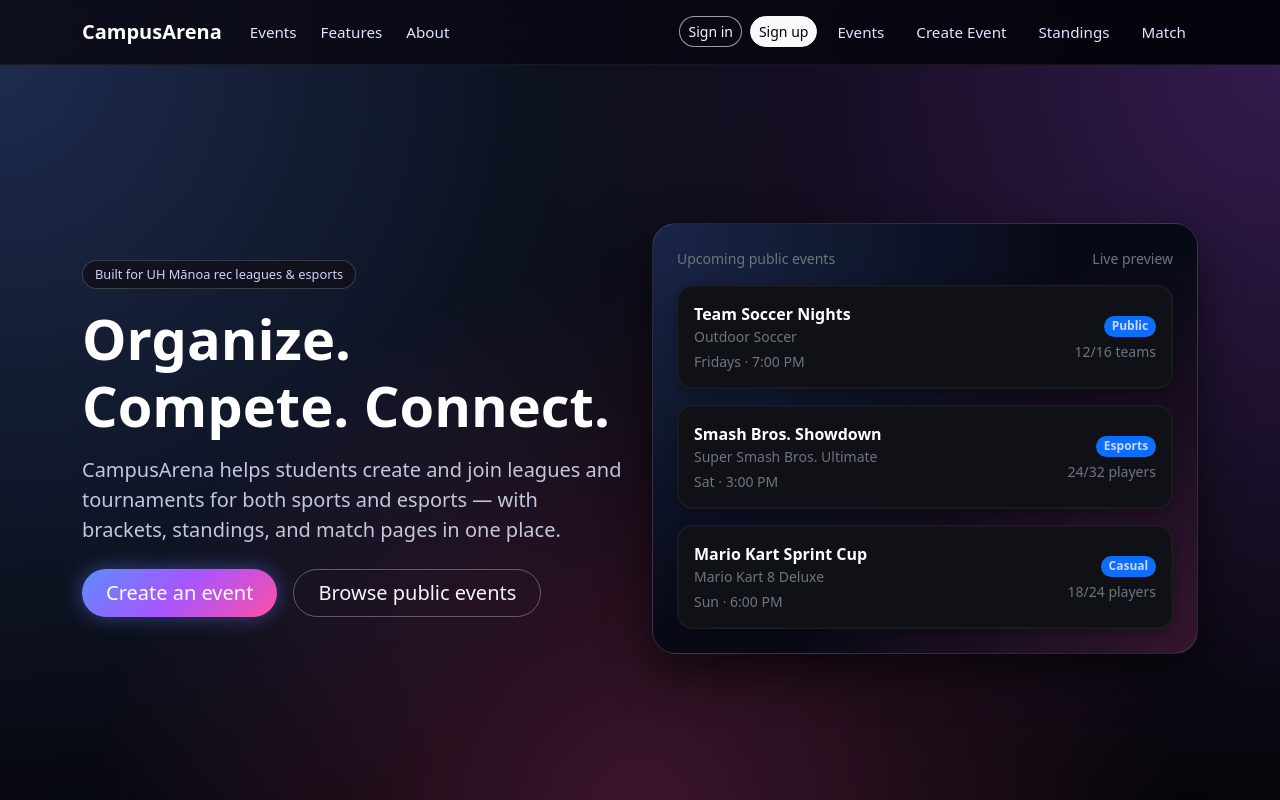
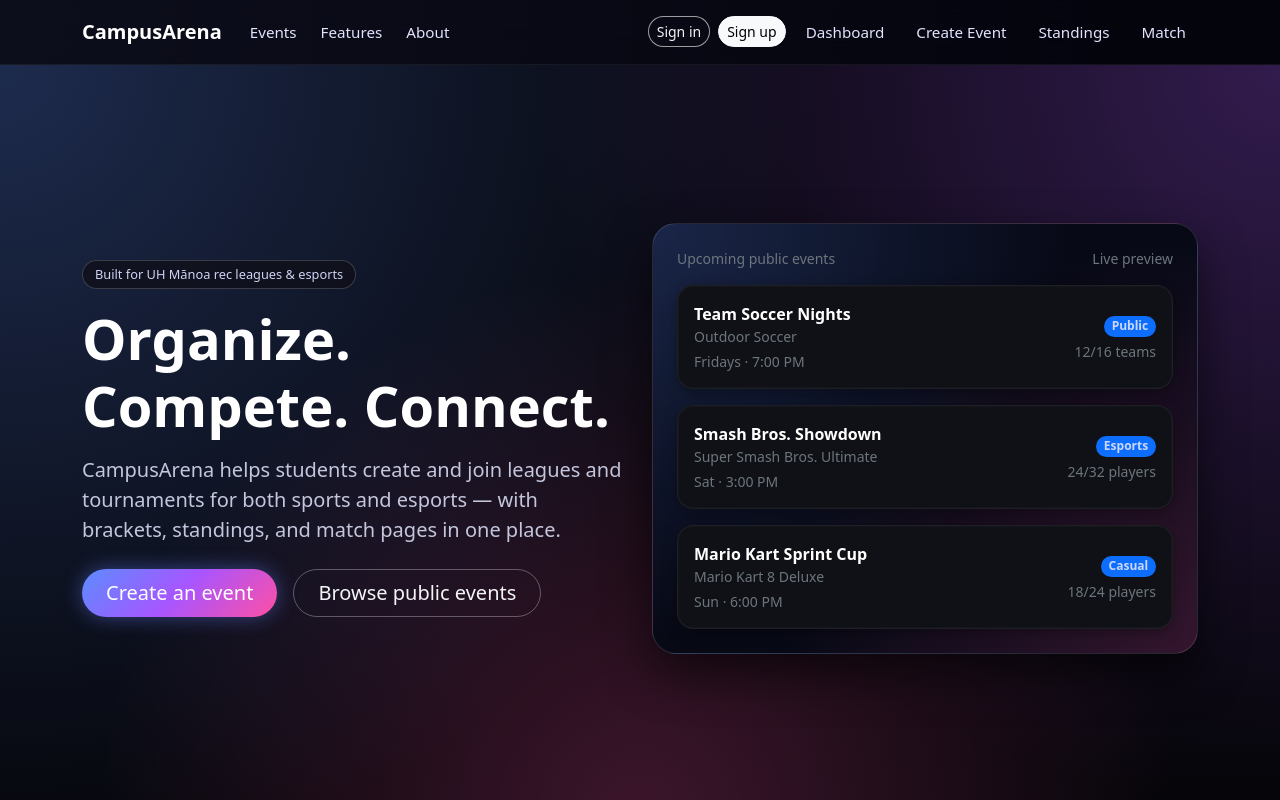
Before and after one commit to campusarena/campusarena, a Next.js app: page / in a window 1280 px wide. Shown: the top 800 px of the page. Built offline with nearby package versions, Linux system fonts and the light colour scheme; no server answers.

Commit message:
Update Navbar.tsx

```diff
--- a/src/components/Navbar.tsx
+++ b/src/components/Navbar.tsx
@@ -43,17 +43,17 @@ export default function NavBar() {
                   Sign up
                 </Button>
               </Link>
-                <Link href="/events" className="nav-link ca-nav-link">
-                  Events
+                <Link href="/dashboard" className="nav-link ca-nav-link">
+                  Dashboard
                 </Link>
               <Link href="/create-event" className="nav-link ca-nav-link">
-                Create Event
+                  Create Event
               </Link>
               <Link href="/standings" className="nav-link ca-nav-link">
-                Standings
+                  Standings
               </Link>
               <Link href="/match" className="nav-link ca-nav-link">
-                Match
+                  Match
               </Link>
             </Nav>
           )}
```
